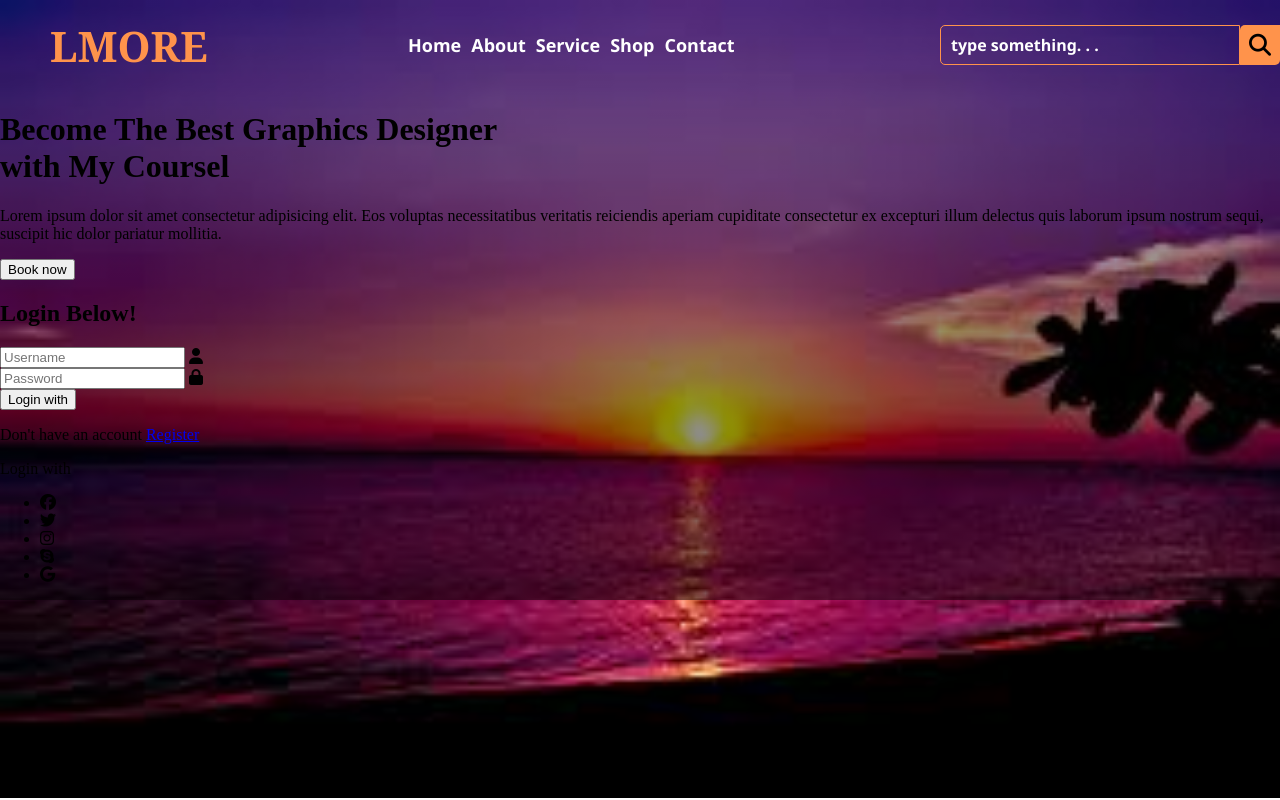
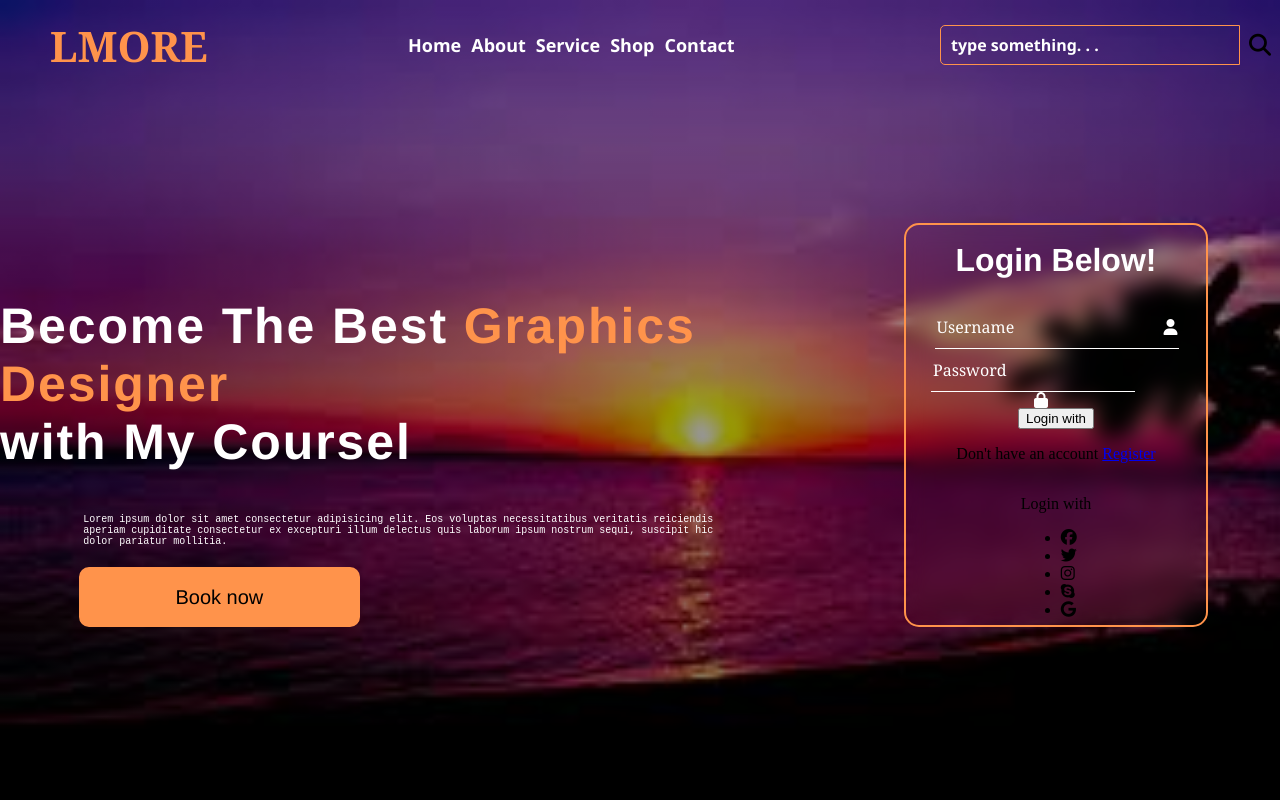
Before and after one commit to ngalondekazimba/website, a plain HTML site: page index.html in a window 1280 px wide. Drawn offline with Linux system fonts and the light colour scheme.

Commit message:
second commit

```diff
--- a/style.css
+++ b/style.css
@@ -19,6 +19,7 @@ body{
 
  width: 100%;
  height: 90px;
+
  display: flex;
  align-items: center;
  justify-content: space-between;
@@ -123,7 +124,7 @@ body{
     width: 40px;
     height: 40px;
     display: flex;
-    background: #ff934b;
+
     font-size: 22px;
     display: flex;
     align-items: center;
@@ -137,3 +138,140 @@ body{
  color: #000;
  transition:500ms;
 }
+
+.content{
+    width: 100%;
+    height: calc(100vh - 90px);
+    display: flex;
+    align-items: center;
+    justify-content: space-evenly;
+
+}
+
+.content .left{
+    width: 65%;
+    height:100%;
+    display: flex;
+    flex-direction: column;
+    align-items: center;
+    justify-content: center;
+}
+
+.content .left h1{
+width: 80 ;
+color:#fff;
+font-family: 'Franklin Gothic Medium', 'Arial Narrow', Arial, sans-serif ;
+font-size: 50px;
+font-weight:1000 ;
+letter-spacing:0.05cm;
+margin: top 40px;
+
+}
+
+.content .left h1 span{
+ color: #ff934b;
+
+}
+.content .left p{
+
+    width: 80% ;
+    color:#fff;
+    font-size:10PX ;
+    font-family: 'Courier New', Courier, monospace;
+}
+.content .left .btns{
+
+    width:75%;
+    display:flex;
+    justify-content: space-between;
+    align-items:center ;
+    margin-left: -50px;
+}
+
+.content .left button{
+    width: 45%;
+    height: 60px;
+    border: 2px solid #ff934b;
+    border-radius:10px;
+    cursor: pointer;
+    background: #ff934b;
+    font-size: 20px;
+    font-weight: 400;
+    font-family: 'Franklin Gothic Medium', 'Arial Narrow', Arial, sans-serif;
+    margin-top: 10px;
+    transition: 500ms;
+}
+
+.content .left button:hover{
+    background: transparent;
+    color: #fff;
+    transition: 500ms;
+}
+
+.content .right{
+    width: 35%;
+    height:100%;
+    display: flex;
+    align-items: center;
+    justify-content: center;
+    margin-top: -40px;
+}
+
+.container .right form{
+    width: 300px;
+    height: 400px;
+    display: flex;
+    flex-direction: column;
+    align-items: center;
+    justify-content: center;
+    border: 2px solid #ff934b;
+    border-radius: 15px;
+    backdrop-filter: blur(10px);
+}
+
+.right form h2{
+    font-size: 32px;
+    font-family:'Franklin Gothic Medium', 'Arial Narrow', Arial, sans-serif;
+    color: #fff;
+}
+
+.right form input{
+width:80% ;
+height:40px ;
+background:transparent;
+border: none ;
+border-bottom:1px solid #fff ;
+outline:none ;
+font-size: 16px ;
+font-family: Georgia, 'Times New Roman', Times, serif ;
+color: #fff;
+transition: 500ms;
+}
+
+.right form  input::placeholder {
+    color: #fff;
+}
+
+.right form .email {
+    width:100%;
+    display: flex;
+    justify-content: center;
+    align-items: center ;
+}
+
+.right form .email i {
+   color:#fff;
+   margin-left: -15px;
+}
+
+.right form .password i {
+    width:100%;
+    display: flex;
+    justify-content: center;
+    align-items: center ;
+}
+
+.right form .password i {
+    color:#fff;
+    margin-left: -15px;
+ }
```
